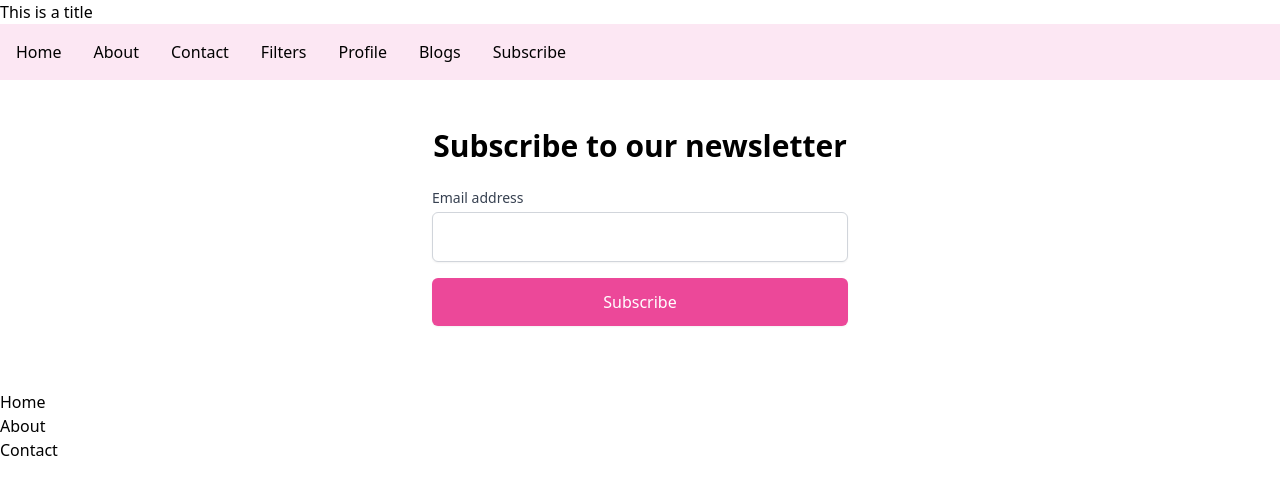
After one commit to swawiye/Django-Tags, a Django app: page /subscribe in a window 1280 px wide. The commit adds this page. Shown: the top 495 px of the page. Run offline with Django 5.2, Linux system fonts and the light colour scheme; some libraries are stand-ins or nearby versions.

Commit message:
lesson 26/06/2025

```diff
--- a/tags/tagsapp/admin.py
+++ b/tags/tagsapp/admin.py
@@ -1,6 +1,7 @@
 from django.contrib import admin
-from .models import Blog , Editor
+from .models import Blog , Editor, Subscriber
 
 # Register your models here.
 admin.site.register(Blog)
 admin.site.register(Editor)
+admin.site.register(Subscriber)
--- a/tags/tagsapp/templates/navbar.html
+++ b/tags/tagsapp/templates/navbar.html
@@ -18,6 +18,9 @@
     <li>
       <a href="/blog_list" class="hover:text-pink-500 duration-200">Blogs</a>
     </li>
+    <li>
+      <a href="/subscribe" class="hover:text-pink-500 duration-200">Subscribe</a>
+    </li>
   </ul>
 </nav>
 
--- /dev/null
+++ b/tags/tagsapp/templates/subscribe.html
@@ -0,0 +1,28 @@
+{% extends 'base.html' %}
+
+{% block content %}
+<div class="max-w-md mx-auto py-12 px-4">
+    <h2 class="text-3xl font-bold mb-6 text-center">Subscribe to our newsletter</h2>
+    {% if messages %}
+    <div class="mb-4">
+        {% for message in messages %}
+        <div class="bg-pink-100 text-pink-600 border border-pink-200 px-4 py-3 rounded relative" role="alert">
+            <span class="block sm:inline">{{ message }}</span>
+        </div>
+        {% endfor %}
+    </div>
+    {% endif %}
+
+    <form method="post" action="{% url 'subscribe' %}" class="space-y-4">
+     {% csrf_token %}
+        <div>
+            <label for="email" class="block text-sm font-medium text-gray-700">Email address</label>
+            <input type="email" id="email" name="email" required
+            class="mt-1 block w-full px-4 py-3 border border-gray-300 rounded-md shadow-sm focus:outline-none focus:ring focus:ring-pink-500 focus:border-pink-500">
+        </div>
+        <button type="submit" class="w-full bg-pink-500 text-white py-3 rounded-md shadow-sm hover:bg-pink-300 focus:outline-none focus:ring focus:ring-pink-300 focus:ring-opacity-50">
+            Subscribe
+        </button>
+    </form>
+</div>
+{% endblock %}
--- a/tags/tagsapp/urls.py
+++ b/tags/tagsapp/urls.py
@@ -9,4 +9,5 @@ urlpatterns = [
     path('signup', views.signup, name="signup"),
     path('login', views.login, name="login"),
     path('blog_list', views.blog_list, name="blogs"),
+    path('subscribe', views.subscribe, name="subscribe")
 ]
--- a/tags/tagsapp/views.py
+++ b/tags/tagsapp/views.py
@@ -1,8 +1,12 @@
-from django.shortcuts import render
+from django.shortcuts import render, redirect
 import datetime
-from .models import Blog # importing the blog
+from .models import Blog, Subscriber# importing the blog
 import markdown # importing the mark
 from django.utils.safestring import mark_safe
+from django.contrib import messages
+# To send the email
+from django.core.mail import send_mail
+from django.conf import settings
 
 # Create your views here.
 def index(request) :
@@ -37,3 +41,21 @@ def blog_list(request):
     for blog in blogs:
         blog.rendered_text = mark_safe(markdown.markdown(blog.text))
     return render(request, 'blog_list.html', {'blogs':blogs})
+
+def subscribe(request):
+    if request.method == 'POST':
+        email = request.POST['email'] #obtaining the email value
+        if Subscriber.objects.filter(email=email).exists():
+            messages.error(request, 'You are already subscribed.')
+        else:
+            subscriber = Subscriber(email=email)
+            # Sending the email
+            subject = 'Welcom to The Django Blog!'
+            message = f'Hi {email} get ready to enjoy some interesting blogs.'
+            from_email = settings.EMAIL_HOST_USER
+            recepient_list = [email]
+            send_mail(subject, message, from_email, recepient_list, fail_silently=False)
+            subscriber.save()
+            messages.success(request, 'Thank you for subscribing!')
+            return redirect('subscribe')
+    return render(request, 'subscribe.html')
```
Also changed, not shown: tags/tags/settings.py (+8 -0 lines), tags/tags/sql.py (added, +69 -0 lines), tags/tagsapp/models.py (+7 -0 lines), tags/tagsapp/migrations/0003_subscriber.py (added).
